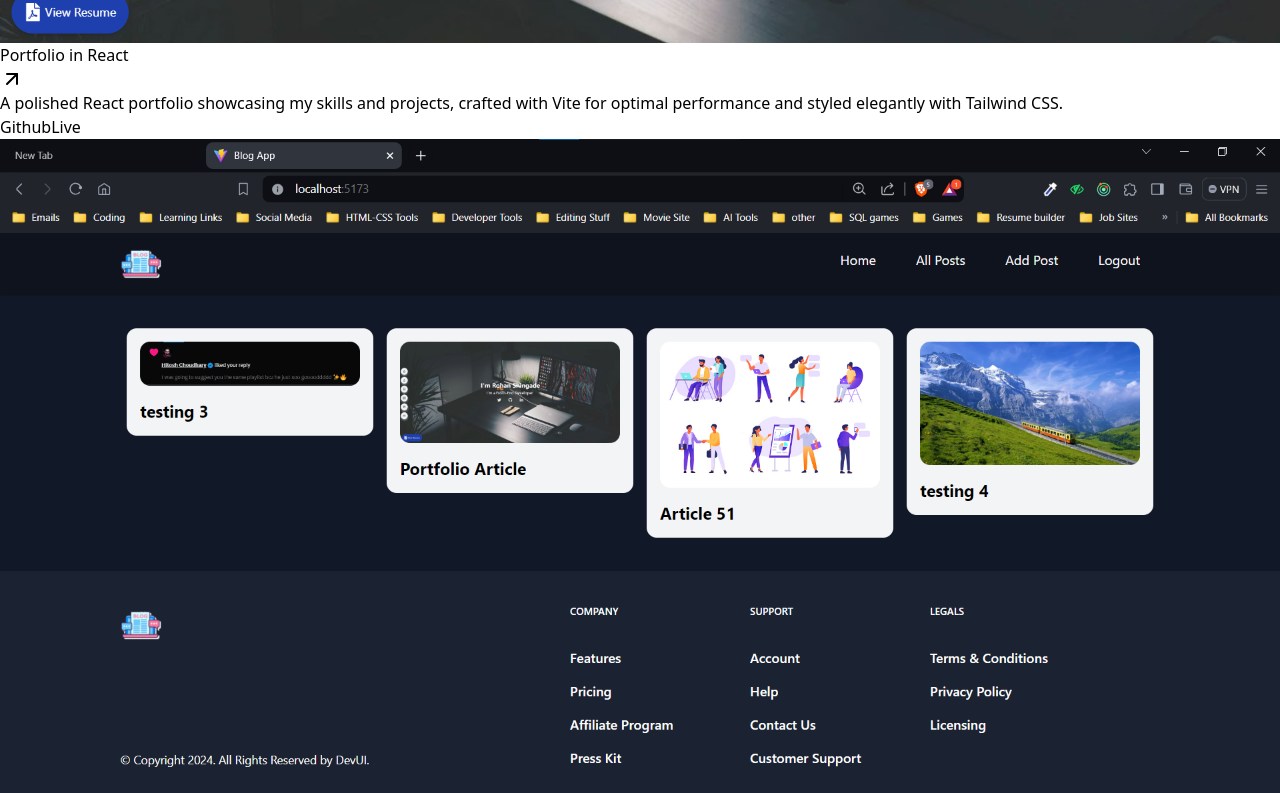
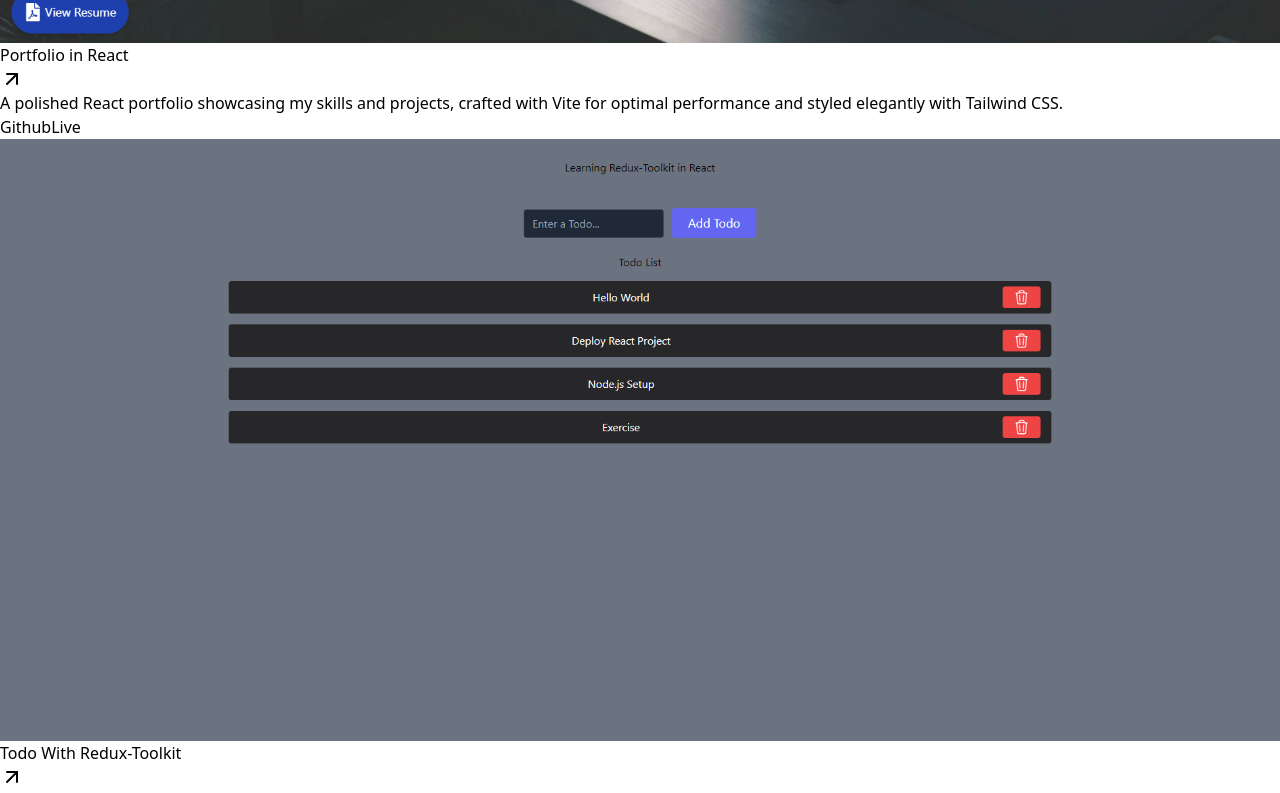
Before and after one commit to Rohhaannn/react-portfolio, a React (Vite) app in the folder portfolio/: page / in a window 1280 px wide. Shown: the part 3420-4213 px from the top of the page. Built offline with nearby package versions, Linux system fonts and the light colour scheme.

Commit message:
todo-reduc toolkit project added

```diff
--- a/portfolio/src/components/Projects.jsx
+++ b/portfolio/src/components/Projects.jsx
@@ -1,6 +1,7 @@
 import React from 'react'
 import ProjectItem from './ProjectItem'
 import portfolio from '../../public/projectImages/portfolio.png'
+import todoRedux from '../../public/projectImages/todoRedux.png'
 import allposts from '../../public/projectImages/allposts.png'
 import Todo from '../../public/projectImages/Todo.png'
 import pswrdGen from '../../public/projectImages/pswrdGen.png'
@@ -21,6 +22,14 @@ const Projects2 = () => {
               desc="A polished React portfolio showcasing my skills and projects, crafted with Vite for optimal performance and styled elegantly with Tailwind CSS."
               githubLink="https://github.com/Rohhaannn/react-portfolio/tree/main/portfolioc"
               liveLink="https://react-portfolio-black-chi.vercel.app/"
+            />
+
+            <ProjectItem
+              img={todoRedux}
+              title="Todo With Redux-Toolkit"
+              desc="An efficient Todo application built with React and Redux Toolkit, streamlining state management for seamless task tracking and organization."
+              githubLink="https://github.com/Rohhaannn/Todo--redux-toolkit"
+              liveLink="https://todo-redux-toolkit-chi.vercel.app/"
             />
 
             <ProjectItem
```
Also changed, not shown: portfolio/public/projectImages/todoRedux.png (added).
